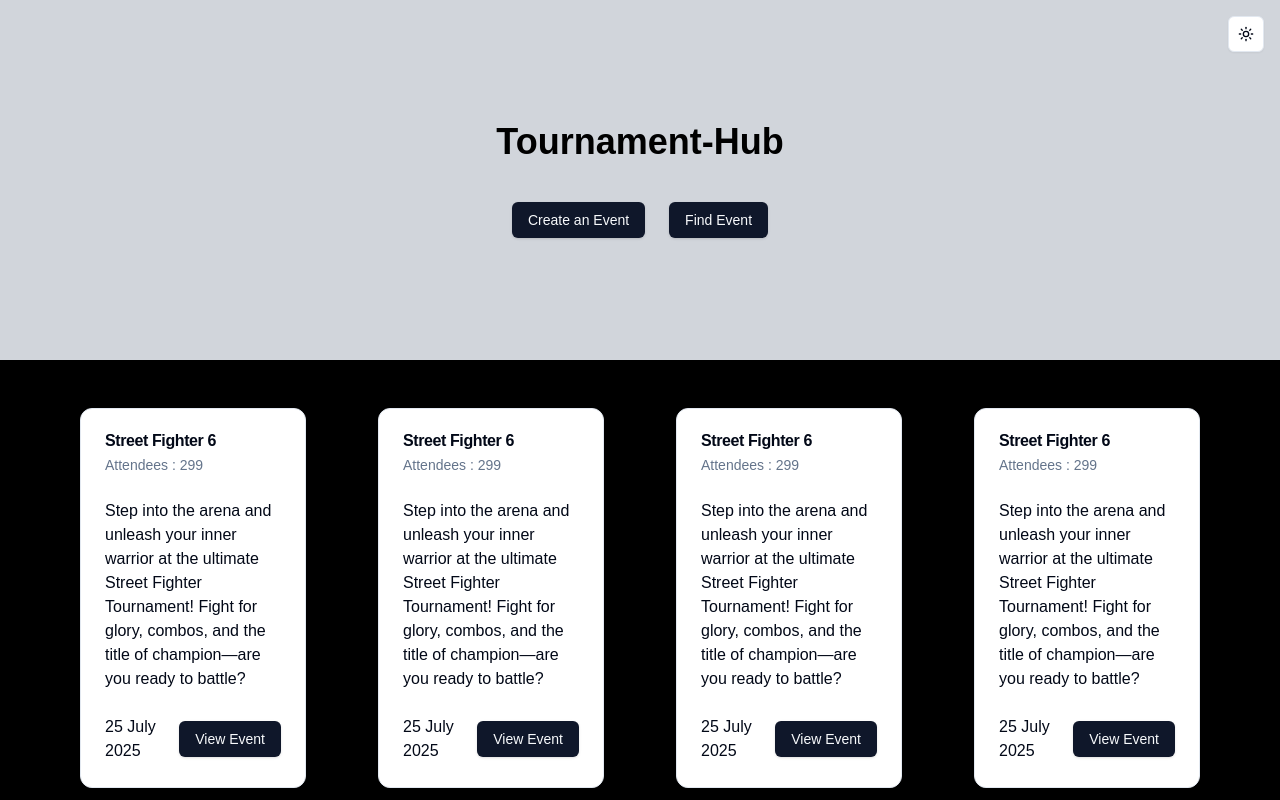
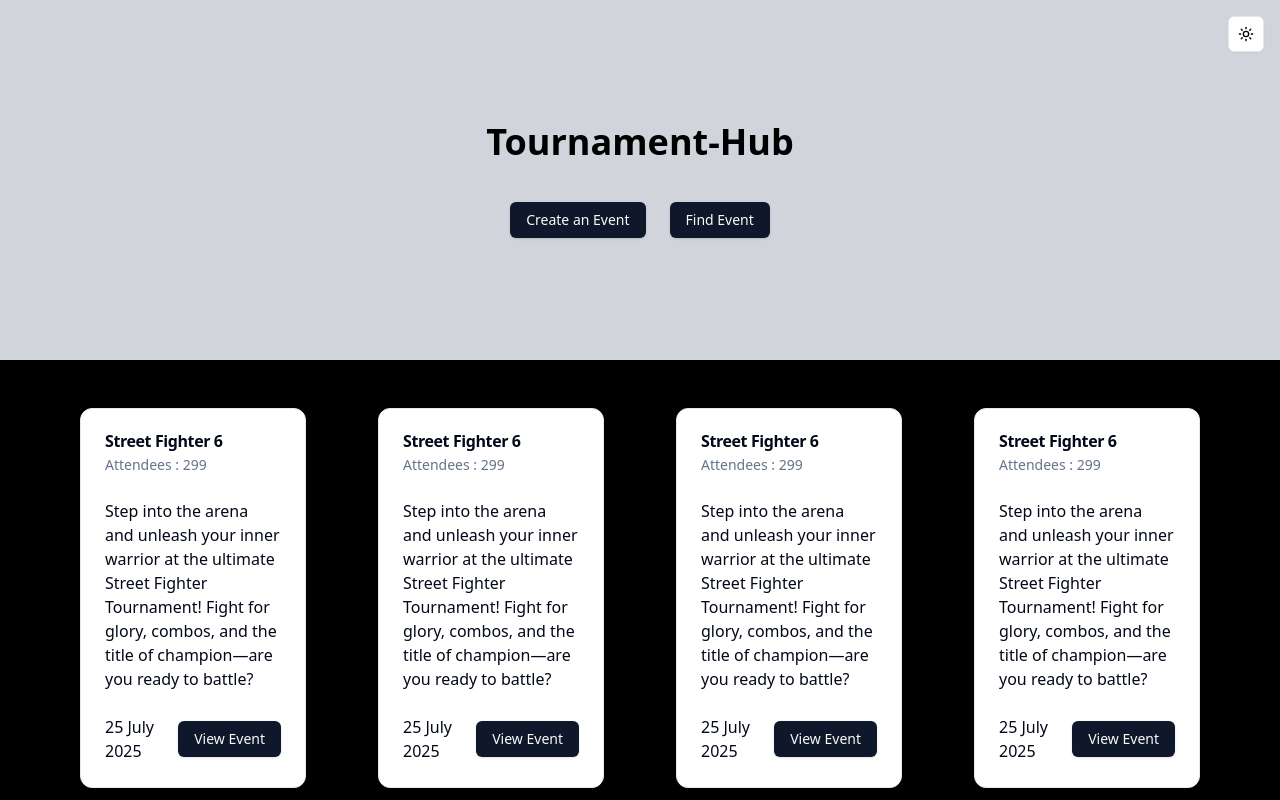
Before and after one commit to Yashgite/tournament, a Next.js app: page / in a window 1280 px wide. Shown: the top 800 px of the page. Built offline with nearby package versions, Linux system fonts and the light colour scheme.

Commit message:
hydration error solved

```diff
--- a/app/globals.css
+++ b/app/globals.css
@@ -1,10 +1,6 @@
 @tailwind base;
 @tailwind components;
 @tailwind utilities;
-
-body {
-  font-family: Arial, Helvetica, sans-serif;
-}
 
 @layer base {
   :root {
--- a/app/layout.js
+++ b/app/layout.js
@@ -1,7 +1,7 @@
 import { Geist, Geist_Mono } from "next/font/google";
 import "./globals.css";
 import AuthProvider from "@/components/AuthProvider/AuthProvider";
-import { ThemeProvider } from "@/components/theme-provider";
+import { ThemeProviderComponent } from "@/components/theme-provider";
 
 const geistSans = Geist({
   variable: "--font-geist-sans",
@@ -20,14 +20,14 @@
 
 export default function RootLayout({ children }) {
   return (
-    <html lang="en">
+    <html lang="en" suppressHydrationWarning>
       <body
         className={`${geistSans.variable} ${geistMono.variable} antialiased`}
       >
 
-        <ThemeProvider
+        <ThemeProviderComponent
             attribute="class"
-            defaultTheme="system"
+            defaultTheme="light"
             enableSystem
             disableTransitionOnChange
           >
@@ -35,7 +35,7 @@
             {children}
             </AuthProvider>
 
-          </ThemeProvider>
+          </ThemeProviderComponent>
 
 
       </body>
--- a/app/page.js
+++ b/app/page.js
@@ -4,14 +4,16 @@
 import { useRouter } from "next/navigation";
 import { Button } from "@/components/ui/button"
 import { ModeToggle } from "@/components/ui/ModeToggle";
+import { useTheme } from "next-themes";
 
 export default function Home() {
+  const {theme} = useTheme();
   const router = useRouter();
   return (
     <div className="bg-black min-h-screen flex flex-col">
   {/* Header Section */}
-  <header className="w-full h-[45vh] flex flex-col justify-center items-center bg-gray-300 relative">
-    <h1 className="text-4xl text-black font-bold mb-10">Tournament-Hub</h1>
+  <header className={`w-full h-[45vh] flex flex-col justify-center items-center relative transition-all duration-300 ${theme === "dark" ? "bg-gray-800 text-white" : "bg-gray-300 text-black"}`}>
+    <h1 className={`text-4xl font-bold mb-10 ${theme === "dark" ? "text-white ": "text-black "}`}>Tournament-Hub</h1>
 
     <div className="flex gap-6">
       <Button variant="default">Create an Event</Button>
--- a/components/theme-provider.jsx
+++ b/components/theme-provider.jsx
@@ -2,7 +2,18 @@
 
 import * as React from "react";
 import { ThemeProvider as NextThemesProvider } from "next-themes";
+import { useEffect, useState } from "react";
 
-export function ThemeProvider({ children, ...props }) {
+export function ThemeProviderComponent({ children, ...props }) {
+  const [mounted, setMounted] = useState(false);
+
+  useEffect(() => {
+    setMounted(true);
+  }, []);
+
+  if (!mounted) {
+    return <div />; // Render nothing until after the client has mounted
+  }
+
   return <NextThemesProvider {...props}>{children}</NextThemesProvider>;
 }
```
